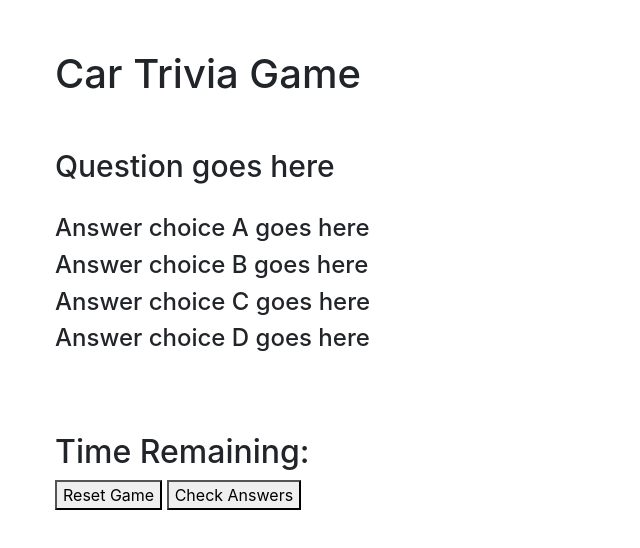
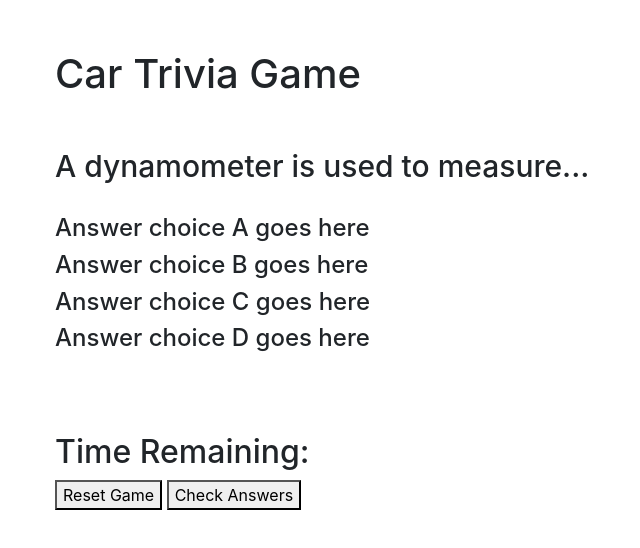
Before and after one commit to patelkr07/CarTrivia, a plain HTML site: page index.html in a window 1280 px wide. Shown: the whole page, without its empty margins (30-670 px from the left). Drawn offline with nearby package versions, Linux system fonts and the light colour scheme.

Commit message:
referencing array for questions and choices

```diff
--- a/assets/javascript/app.js
+++ b/assets/javascript/app.js
@@ -1,4 +1,5 @@
 $(document).ready(function() {
+
 
 const questions = [
     {
@@ -114,5 +115,7 @@ const questions = [
 ];
 
 
+document.getElementById("quest").innerHTML = questions[0].question
+
 
 });
--- a/index.html
+++ b/index.html
@@ -16,7 +16,7 @@
 
             <div class="body">
 
-            <h2 class = "question">Question goes here</h2>
+            <h2 class = "question" id="quest">Question goes here</h2>
 
                 <div class = "answers">
                     <h2 class ="answer1">Answer choice A goes here</h2>
```
